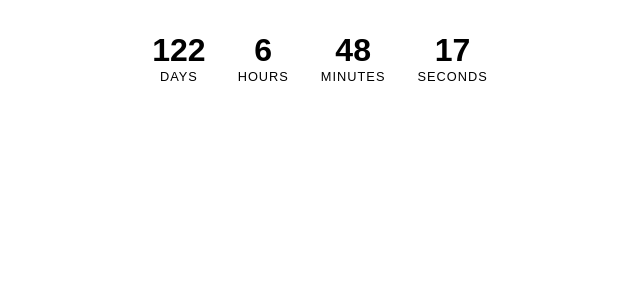
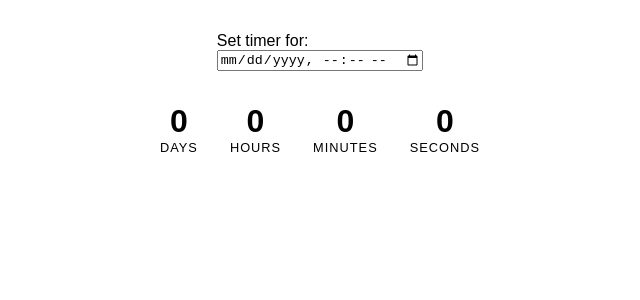
Before and after one commit to karsonbwoy/countdown-timer, a React (Create React App) app: page / in a window 1280 px wide. Shown: the top 300 px of the page, without its empty margins (320-960 px from the left). Built offline with nearby package versions, Linux system fonts and the light colour scheme.

Commit message:
Add date input so user can set his own date.

```diff
--- a/src/Components/Timer.css
+++ b/src/Components/Timer.css
@@ -14,6 +14,7 @@
   .time {
     font-size: 2rem;
     font-weight: bold;
+
   }
 
   .label {
--- a/src/Components/Timer.js
+++ b/src/Components/Timer.js
@@ -1,6 +1,6 @@
 import { useState, useEffect } from "react";
 import './Timer.css'
-
+import TimerInput from "./TimerInput.js";
 export default function Timer() {
 
     const [timeRemaining, setTimeRemaining] = useState({
@@ -10,11 +10,16 @@ export default function Timer() {
         seconds: 0
     })
 
+    const [targetDate, setTargetDate] = useState()
+
     useEffect(() => {
         const calculateTimeRemaining = () => {
-            const targetDate = new Date('2023-12-31T00:00:00')
+            if (!targetDate) {
+                return null;
+            }
+            const convertedDate = new Date(targetDate)
             const now = new Date().getTime()
-            const distance = targetDate.getTime() - now
+            const distance = convertedDate.getTime() - now
 
             const days = Math.floor(distance / (1000 * 60 * 60 * 24));
             const hours = Math.floor((distance % (1000 * 60 * 60 * 24)) / (1000 * 60 * 60));
@@ -29,9 +34,15 @@ export default function Timer() {
         const timer = setInterval(calculateTimeRemaining, 1000);
 
         return () => clearInterval(timer);
-    }, [])
+    }, [targetDate])
+
+    function handleChange (changedDate){
+        setTargetDate(changedDate)
+    }
 
     return (
+        <>
+            <TimerInput onChange = {handleChange}></TimerInput>
             <div className="countdown-container">
             <div className="time-block">
                 <div className="time">{timeRemaining.days}</div>
@@ -50,5 +61,6 @@ export default function Timer() {
                 <div className="label">Seconds</div>
             </div>
             </div>
+        </>
       );
 }
--- /dev/null
+++ b/src/Components/TimerInput.js
@@ -0,0 +1,9 @@
+export default function TimerInput({ onChange }) {
+    return (
+        <div className="countdown-container">
+           <label htmlFor='target-time-input'>Set timer for:<br/>
+            <input type="datetime-local" id="target-time-input" onChange = {e => onChange(e.target.value)}></input>
+           </label>
+        </div>
+    );
+}
```
Lines whose indentation alone changed are shown as unchanged.
